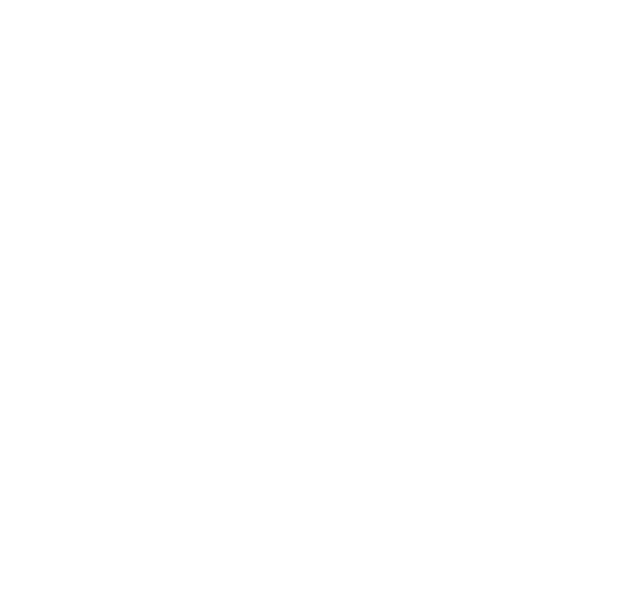
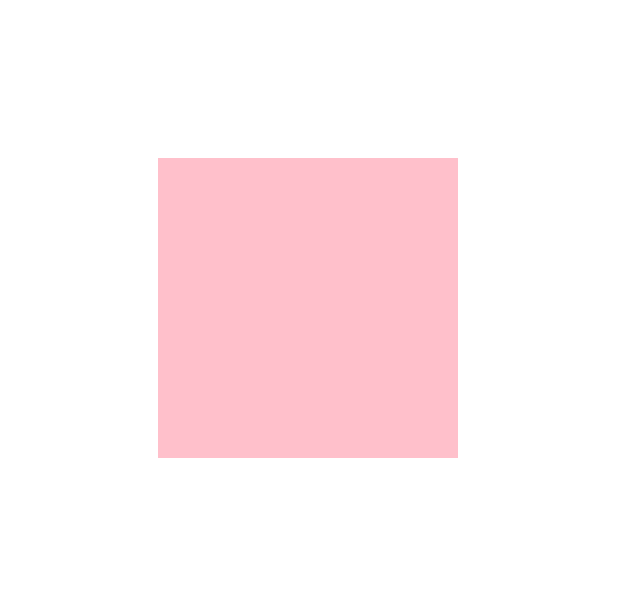
Before and after one commit to ukanlei/play-with-shapes, a plain HTML site: page index.html in a window 1280 px wide. Shown: the whole page, without its empty margins (0-640 px from the left). Drawn offline with Linux system fonts and the light colour scheme.

Commit message:
create first filled square

```diff
--- a/canvas.js
+++ b/canvas.js
@@ -0,0 +1,6 @@
+let canvas = document.querySelector("canvas");
+let context = canvas.getContext("2d");
+
+//make square
+context.fillStyle = "pink";
+context.fillRect(150, 150, 300, 300);
--- a/index.html
+++ b/index.html
@@ -12,5 +12,6 @@
 </head>
 
 <body>
+    <canvas width="600" height="600"></canvas>
 </body>
 </html>
```
